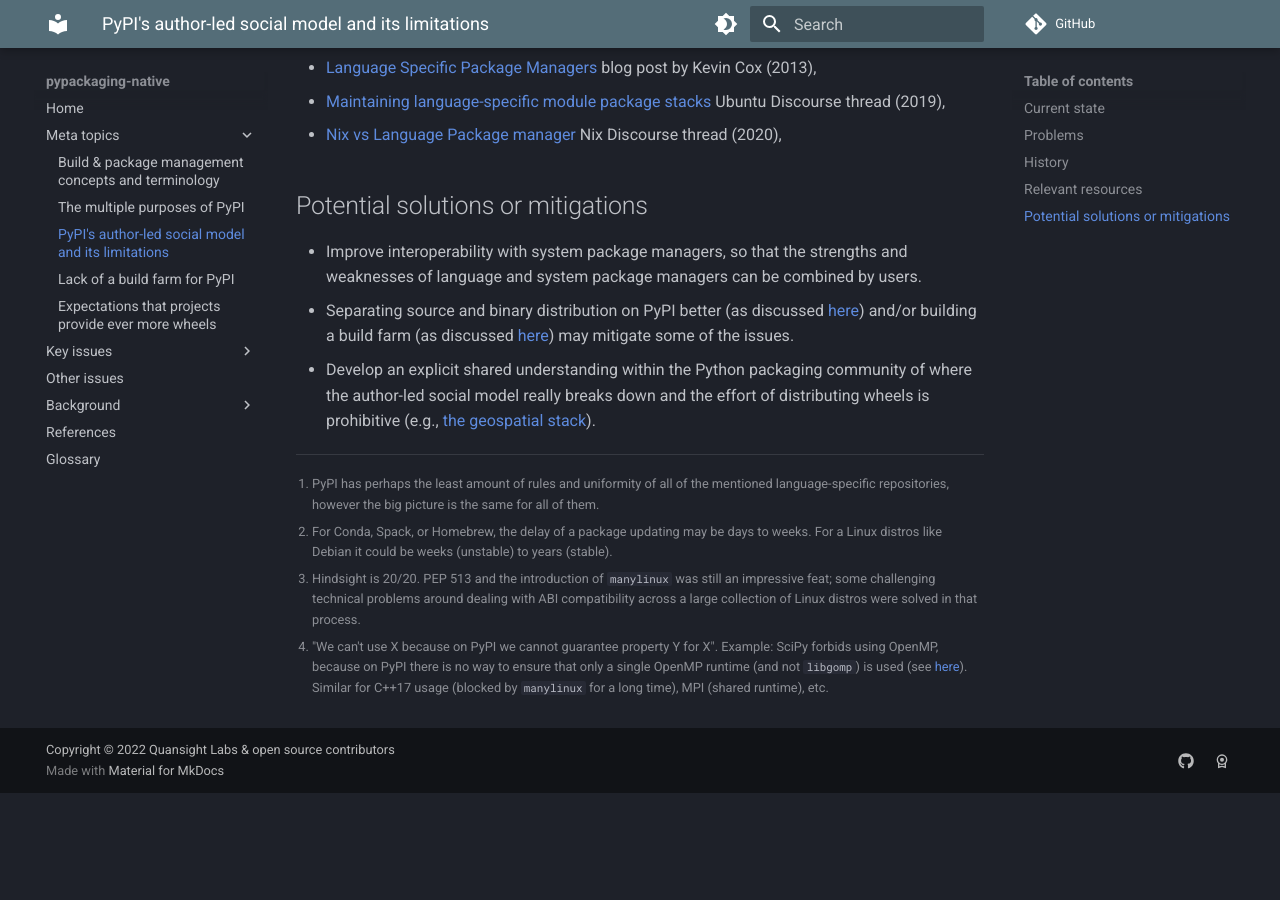
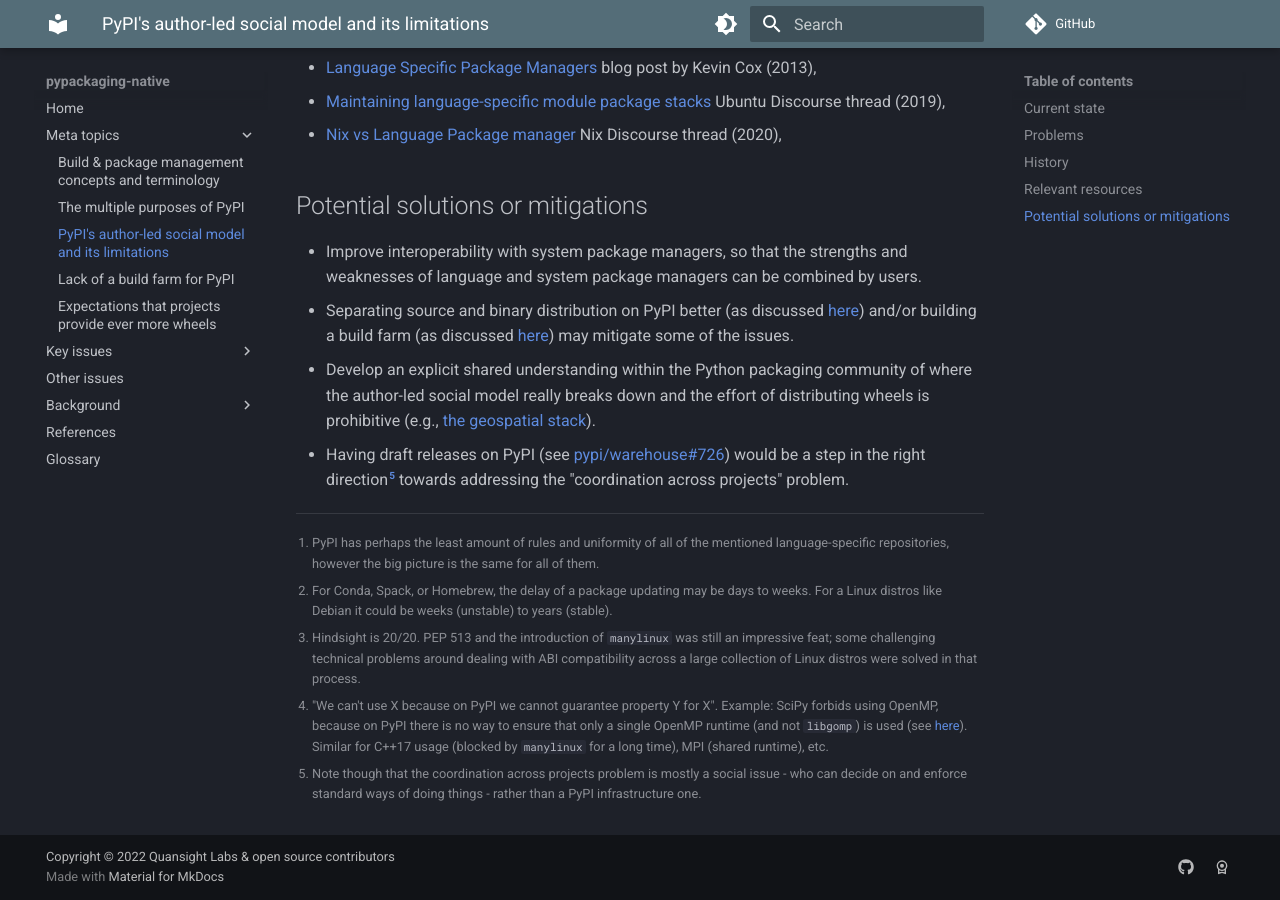
Before and after one commit to pypackaging-native/pypackaging-native, an MkDocs documentation site: the page built from docs/meta-topics/pypi_social_model.md, in a window 1280 px wide and 900 px high, scrolled down 3117 px. Built offline with MkDocs 1.6.1 and Material for MkDocs 9.7.7, drawn with Linux system fonts in a browser that asks for light colours; comment, search, counter and statistics services are not loaded; before the commit the page ends 3910 px from its top, so only the background shows below that.

Commit message:
Add a note on draft releases on PyPI as a potential coordination improvement
Closes gh-20

```diff
--- a/docs/meta-topics/pypi_social_model.md
+++ b/docs/meta-topics/pypi_social_model.md
@@ -213,3 +213,12 @@ Some threads on language-specific vs. system package managers:
   community of where the author-led social model really breaks down and the
   effort of distributing wheels is prohibitive (e.g.,
   [the geospatial stack](../key-issues/native-dependencies/geospatial_stack.md)).
+- Having draft releases on PyPI (see
+  [pypi/warehouse#726](https://github.com/pypi/warehouse/issues/726)) would be a
+  step in the right direction[^5] towards addressing the "coordination across
+  projects" problem.
+
+[^5]:
+    Note though that the coordination across projects problem is mostly a
+    social issue - who can decide on and enforce standard ways of doing things
+    - rather than a PyPI infrastructure one.
```
